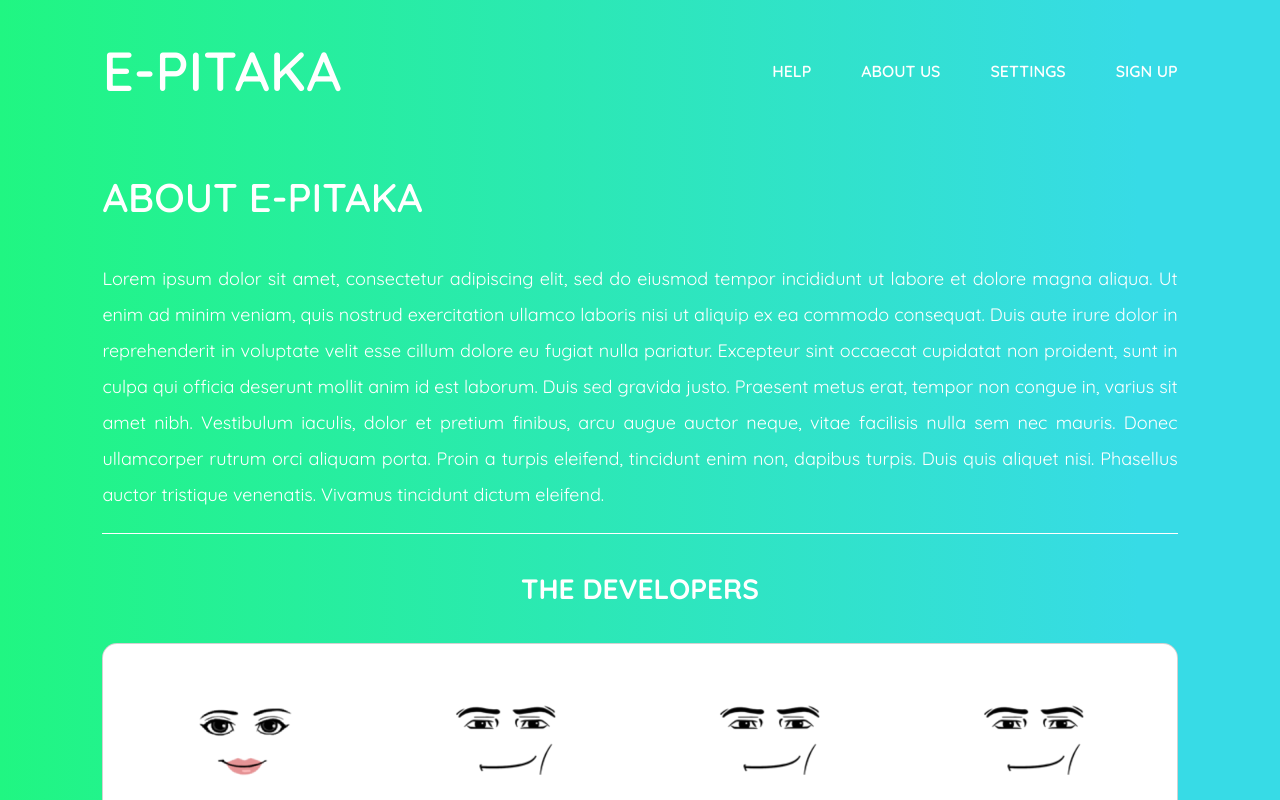
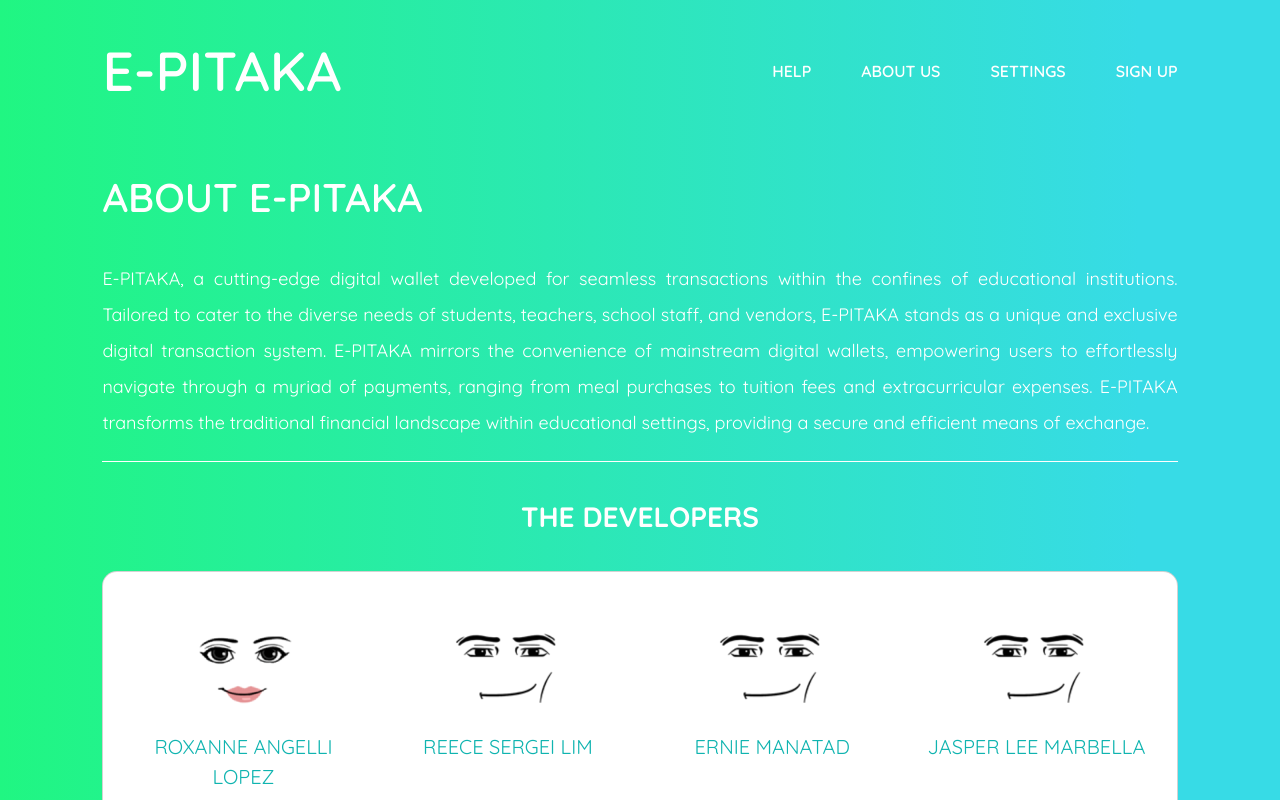
Before and after one commit to NotRelix/e-pitaka, a React (Vite) app in the folder client/: page /e-pitaka/about-us in a window 1280 px wide. Shown: the top 800 px of the page. Built offline with nearby package versions, Linux system fonts and the light colour scheme; a web font is replaced by a local one.

Commit message:
feat: add content on lorem ipsums:

```diff
--- a/client/src/pages/AboutUs.jsx
+++ b/client/src/pages/AboutUs.jsx
@@ -6,14 +6,7 @@ function AboutUs() {
     <>
       <h3 className="aboutus-title">ABOUT E-PITAKA</h3>
       <p className="aboutus-desc">
-        Lorem ipsum dolor sit amet, consectetur adipiscing elit, sed do eiusmod
-        tempor incididunt ut labore et dolore magna aliqua. Ut enim ad minim
-        veniam, quis nostrud exercitation ullamco laboris nisi ut aliquip ex ea
-        commodo consequat. Duis aute irure dolor in reprehenderit in voluptate
-        velit esse cillum dolore eu fugiat nulla pariatur. Excepteur sint
-        occaecat cupidatat non proident, sunt in culpa qui officia deserunt
-        mollit anim id est laborum.
-        Duis sed gravida justo. Praesent metus erat, tempor non congue in, varius sit amet nibh. Vestibulum iaculis, dolor et pretium finibus, arcu augue auctor neque, vitae facilisis nulla sem nec mauris. Donec ullamcorper rutrum orci aliquam porta. Proin a turpis eleifend, tincidunt enim non, dapibus turpis. Duis quis aliquet nisi. Phasellus auctor tristique venenatis. Vivamus tincidunt dictum eleifend.
+      E-PITAKA, a cutting-edge digital wallet developed for seamless transactions within the confines of educational institutions. Tailored to cater to the diverse needs of students, teachers, school staff, and vendors, E-PITAKA stands as a unique and exclusive digital transaction system. E-PITAKA mirrors the convenience of mainstream digital wallets, empowering users to effortlessly navigate through a myriad of payments, ranging from meal purchases to tuition fees and extracurricular expenses. E-PITAKA transforms the traditional financial landscape within educational settings, providing a secure and efficient means of exchange.
       </p>
       <div className="aboutus-line" />
       <h3 className="aboutus-h3">THE DEVELOPERS</h3>
--- a/client/src/pages/Help.jsx
+++ b/client/src/pages/Help.jsx
@@ -11,11 +11,7 @@ function Help() {
         <div className="row help-head">
           <h3>DO YOU NEED HELP?</h3>
           <p>
-            Etiam justo sapien, placerat at condimentum at, auctor quis diam.
-            Class aptent taciti sociosqu ad litora torquent per conubia nostra,
-            per inceptos himenaeos. Phasellus nec pellentesque arcu. Praesent
-            eget ex venenatis, venenatis felis in, rutrum arcu. Vivamus rutrum
-            elit nec lacus ultricies placerat.
+            Send a message to the developers, whether it could be a simple message, or if you encounter a bug to inform the developers!
           </p>
         </div>
 
--- a/client/src/pages/SignIn.jsx
+++ b/client/src/pages/SignIn.jsx
@@ -17,15 +17,11 @@ function SignIn({ handleLogin, setUsername }) {
         </div>
         <div className="col-lg-7 order-2 info-container">
           <div className="info-header">
-            THE BEST DIGITAL WALLET IN THE WORLD
+            A DIGITAL WALLET FOR THE SCHOOL
           </div>
           <p className="info-text">
-            Lorem ipsum dolor sit amet, consectetur adipiscing elit, sed do
-            eiusmod tempor incididunt ut labore et dolore magna aliqua. Ut enim
-            ad minim veniam, quis nostrud exercitation ullamco laboris nisi ut
-            aliquip ex ea commodo consequat. Duis aute irure dolor in
-            reprehenderit in voluptate velit esse cillum dolore eu fugiat nulla
-            pariatur.
+
+Welcome to E-PITAKA, a cutting-edge digital wallet meticulously developed for seamless transactions within the confines of educational institutions. Tailored to cater to the diverse needs of students, teachers, school staff, and vendors. Experience the future of educational transactions with E-PITAKA - where innovation meets convenience.
           </p>
           <img
             src={down_arrow}
```
Also changed, not shown: client/src/components/HistoryPopup.jsx (added, +11 -0 lines), client/src/styles/HistoryPopup.css (added).
